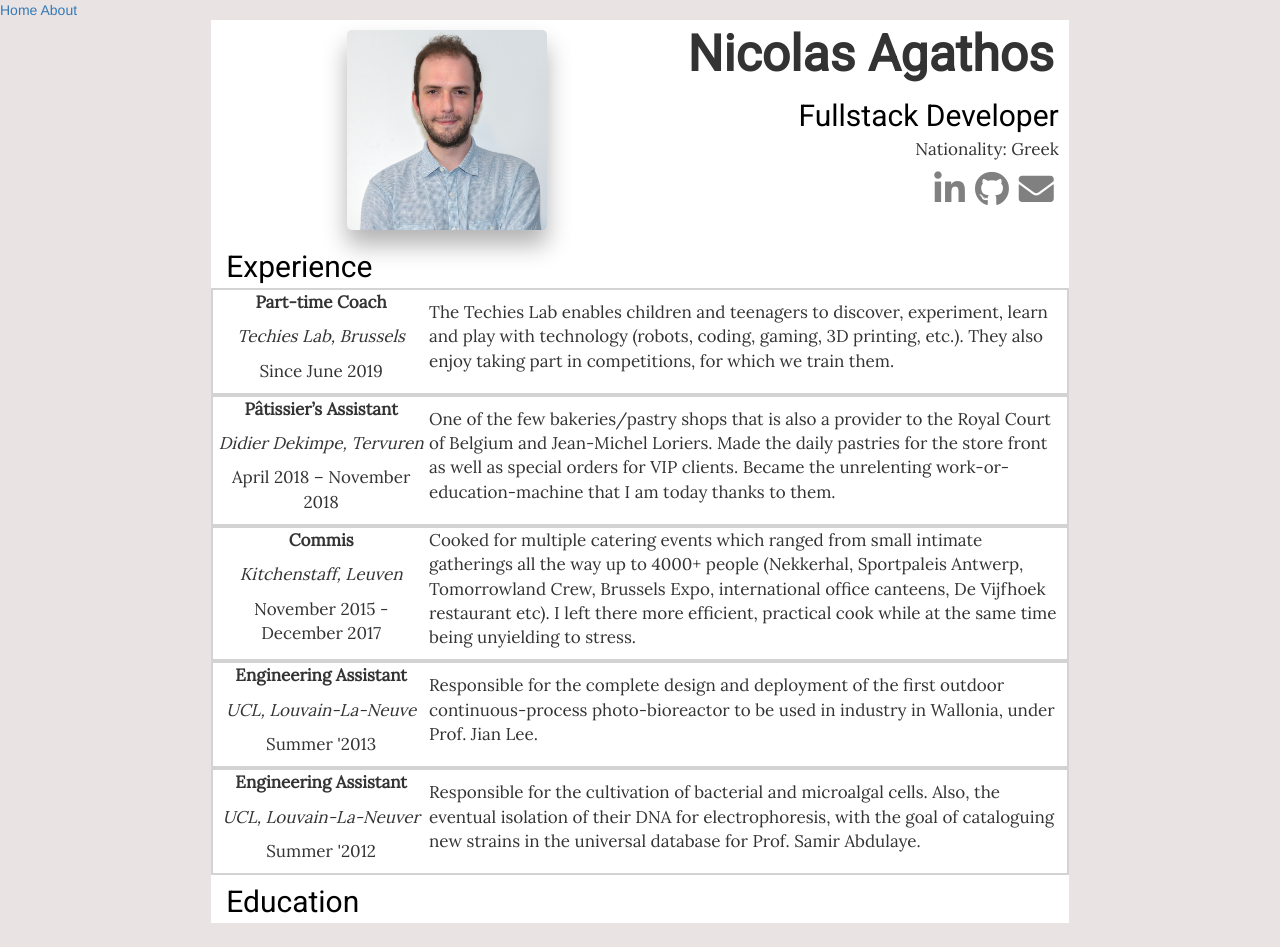
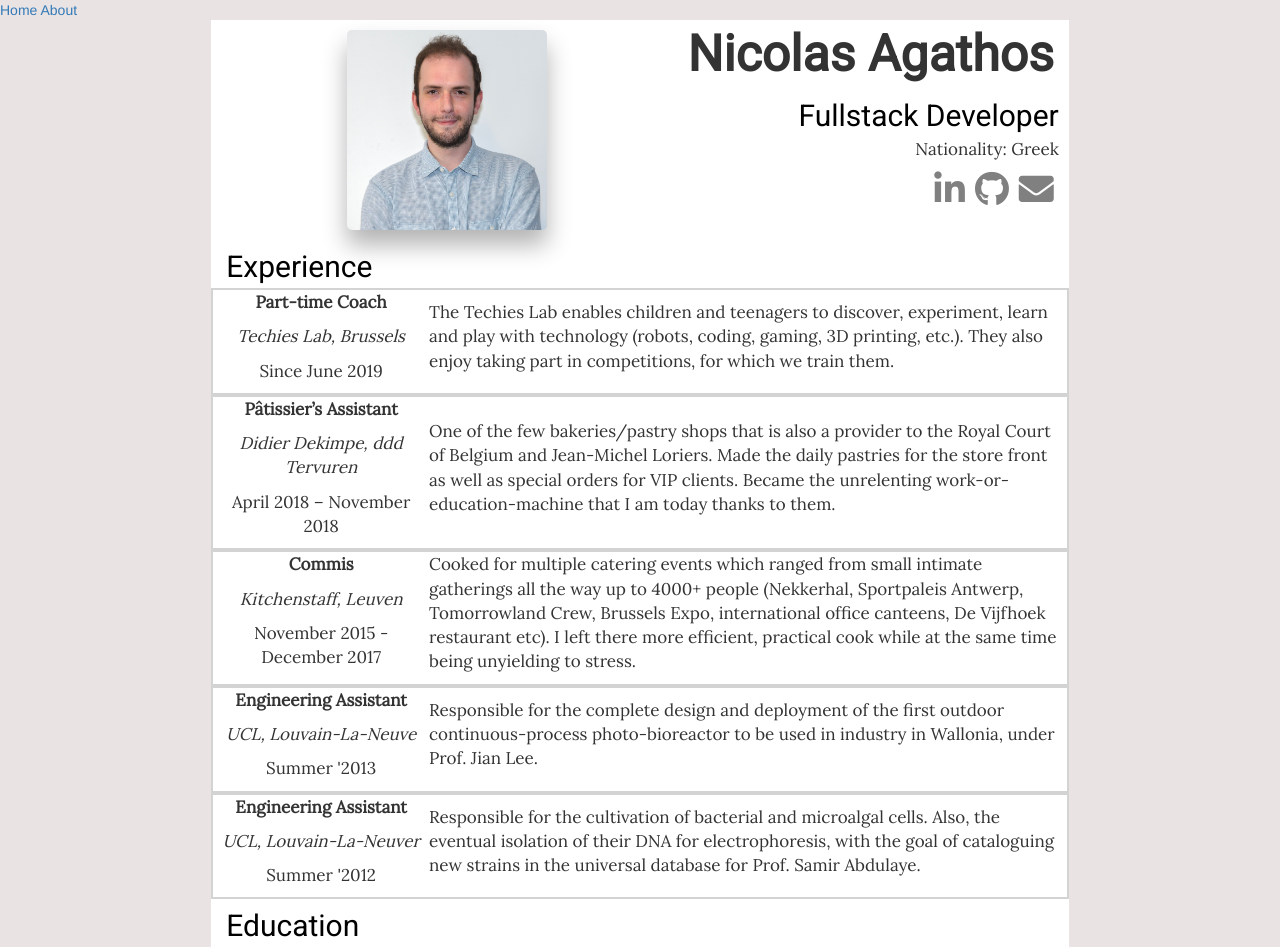
Before and after one commit to Disco-Chef/portfolio-test-jekyll, a Jekyll site: the page built from index.markdown, in a window 1280 px wide. Built offline with Jekyll 4.4.1, drawn with Linux system fonts in a browser that asks for light colours; nearby versions of some CDN libraries; before the commit the page ends 923 px from its top, so only the background shows below that.

Commit message:
try pages

```diff
--- a/index.markdown
+++ b/index.markdown
@@ -52,7 +52,7 @@ layout: default
               <p>Pâtissier’s Assistant</p>
             </div>
             <div class="location">
-              <p>Didier Dekimpe, Tervuren</p>
+              <p>Didier Dekimpe,  ddd Tervuren</p>
             </div>
             <div class="date">
               <p>April 2018 – November 2018</p>
```
